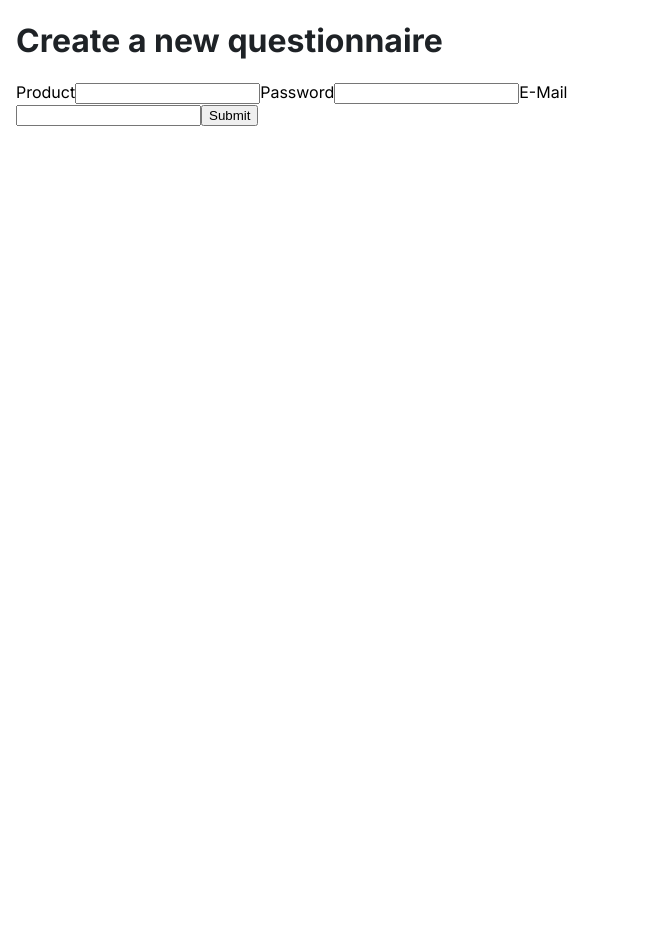
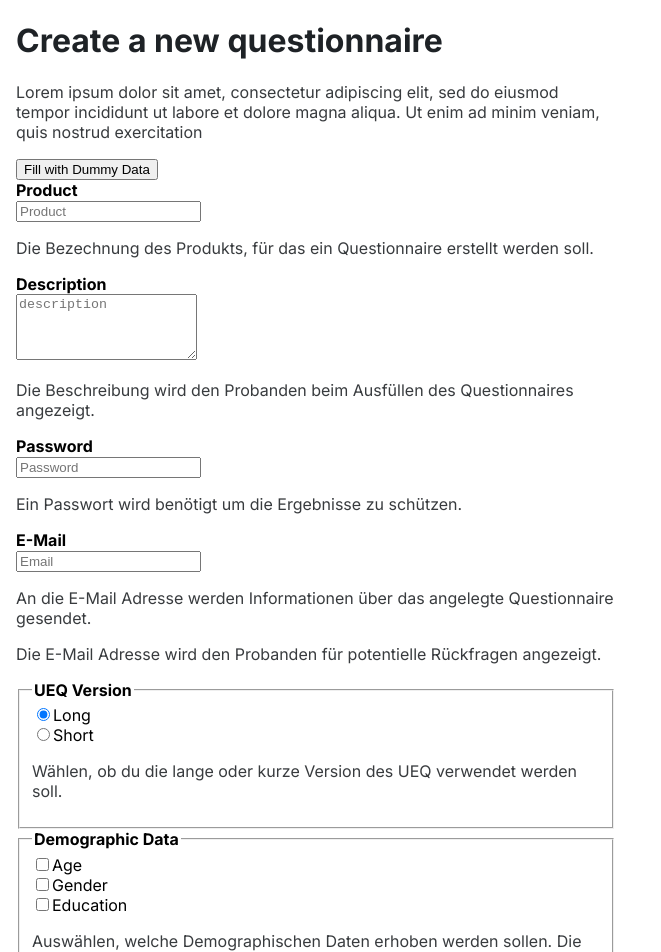
Before and after one commit to Yannik195/ueq-online-tool, a React (Create React App) app in the folder frontend/: page /q/create in a window 1280 px wide. Shown: the top 952 px of the page, without its empty margins (0-661 px from the left). Before the commit the page ends 800 px from the top, so only its background shows below. Built offline with nearby package versions, Linux system fonts and the light colour scheme.

Commit message:
15 q create (#17)
* Merge

* Html

* Error Messages

* Description field + Aria Error Label

* Fake Data

* redirect to /q/fill/id

* redirect to /q/fill/id

* create unique link

* Redirect

```diff
--- a/frontend/src/Pages/q/create.js
+++ b/frontend/src/Pages/q/create.js
@@ -1,9 +1,15 @@
 import axios from 'axios';
 import { useForm } from "react-hook-form";
+import { useNavigate } from "react-router-dom";
+import { faker } from '@faker-js/faker';
+
 
 export function Create() {
+  let navigate = useNavigate();
+
   const {
     register,
+    setValue,
     handleSubmit,
     watch,
     formState: { errors }
@@ -20,39 +26,135 @@ export function Create() {
       })
   };
 
+  const fakeData = () => {
+    setValue("product", faker.commerce.productName())
+    setValue("description", faker.commerce.productDescription())
+    setValue("password", faker.internet.password())
+    setValue("email", faker.internet.email())
+  }
+
   return (
-    <header className="App-header">
+    <div>
       <h1>Create a new questionnaire</h1>
+      <p>Lorem ipsum dolor sit amet, consectetur adipiscing elit, sed do eiusmod tempor incididunt ut labore et dolore magna aliqua. Ut enim ad minim veniam, quis nostrud exercitation</p>
 
       <form onSubmit={handleSubmit(onSubmit)}>
-        <label>Product
+        <button type="button" onClick={fakeData}>Fill with Dummy Data</button>
+        <br></br>
+
+        <label htmlFor='product'>
+          <strong>Product</strong> {errors.product && <span>required</span>}
+          <br />
+
           <input
+            id='product'
+            placeholder="Product"
+            aria-invalid={errors.product ? "true" : "false"}
             {...register("product", {
               required: true,
               maxLength: 35,
             })}
           />
+
+          <p>Die Bezechnung des Produkts, für das ein Questionnaire erstellt werden soll.</p>
+
         </label>
 
-        <label>Password
+        <label htmlFor='description'>
+          <strong>Description</strong> {errors.description && <span>required</span>}
+          <br />
+
+          <textarea
+            id='description'
+            placeholder="description"
+            rows="4"
+            aria-invalid={errors.description ? "true" : "false"}
+            {...register("description", {
+              required: true,
+              maxLength: 255,
+            })}
+          />
+
+          <p>Die Beschreibung wird den Probanden beim Ausfüllen des Questionnaires angezeigt.</p>
+
+        </label>
+
+        <label htmlFor='password'>
+          <strong>Password</strong> {errors.password && <span>required</span>}
+          <br />
+
           <input
+            type="password"
+            id='password'
+            placeholder="Password"
+            aria-invalid={errors.password ? "true" : "false"}
             {...register("password", {
               required: true,
             })}
           />
+
+          <p>Ein Passwort wird benötigt um die Ergebnisse zu schützen.</p>
+
         </label>
 
-        <label>E-Mail
+        <label htmlFor="email">
+          <strong>E-Mail</strong> {errors.email && <span>required</span>}
+          <br />
+
           <input
+            id='email'
+            placeholder="Email"
+            aria-invalid={errors.email ? "true" : "false"}
             {...register("email", {
               required: true,
             })}
           />
+
+          <p>An die E-Mail Adresse werden Informationen über das angelegte Questionnaire gesendet.</p>
+          <p>Die E-Mail Adresse wird den Probanden für potentielle Rückfragen angezeigt.</p>
+
         </label>
 
+        <fieldset>
+          <legend><strong>UEQ Version</strong></legend>
+
+          <label htmlFor="version_long">
+            <input {...register("ueq_version")} type="radio" id="version_long" value="long" checked="checked" />
+            Long
+          </label>
+
+          <br></br>
+
+          <label htmlFor="version_short">
+            <input {...register("ueq_version")} type="radio" id="version_short" value="short" />
+            Short
+          </label>
+
+          <p>Wählen, ob du die lange oder kurze Version des UEQ verwendet werden soll.</p>
+
+        </fieldset>
+
+        <fieldset>
+          <legend><strong>Demographic Data</strong></legend>
+
+          <input {...register("demographics")} type="checkbox" value="age" id="demographics_age" />
+          <label htmlFor="demographics_age">Age</label>
+          <br />
+
+          <input {...register("demographics")} type="checkbox" value="gender" id="demographics_gender" />
+          <label htmlFor="demographics_gender">Gender</label>
+          <br />
+
+          <input {...register("demographics")} type="checkbox" value="education" id="demographics_education" />
+          <label htmlFor="demographics_education">Education</label>
+
+          <p>Auswählen, welche Demographischen Daten erhoben werden sollen. Die Angaben sind für die Probanden Optional.</p>
+
+        </fieldset>
+
         <button type="submit">Submit</button>
+
       </form>
-
-    </header>
+    </div>
   );
 }
--- a/frontend/src/Pages/q/evaluate.js
+++ b/frontend/src/Pages/q/evaluate.js
@@ -1,7 +1,5 @@
 import { useParams } from "react-router-dom"
 import { useState, useEffect } from 'react';
-import axios from 'axios';
-import { faker } from '@faker-js/faker';
 
 import { Bar } from 'react-chartjs-2';
 import {
@@ -35,25 +33,6 @@ export const options = {
     },
   },
 };
-
-const labels = ['January', 'February', 'March', 'April', 'May', 'June', 'July'];
-
-export const data = {
-  labels,
-  datasets: [
-    {
-      label: 'Dataset 1',
-      data: labels.map(() => faker.datatype.number({ min: 0, max: 1000 })),
-      backgroundColor: 'rgba(255, 99, 132, 0.5)',
-    },
-    {
-      label: 'Dataset 2',
-      data: labels.map(() => faker.datatype.number({ min: 0, max: 1000 })),
-      backgroundColor: 'rgba(53, 162, 235, 0.5)',
-    },
-  ],
-};
-
 
 export function Evaluate() {
   const { link_uuid } = useParams()
--- a/frontend/src/Pages/q/fill.js
+++ b/frontend/src/Pages/q/fill.js
@@ -109,7 +109,6 @@ export function Fill() {
           />
         </label>
 
-
         {items_german.map((items, i) => {
           return (
             <div key={i}>
```
Also changed, not shown: frontend/src/Routes/Routes.js (line endings or trailing spaces), 2 other files (tests, documents, lock files or other folders).
